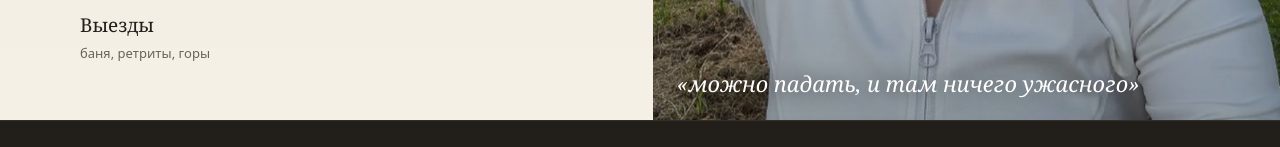
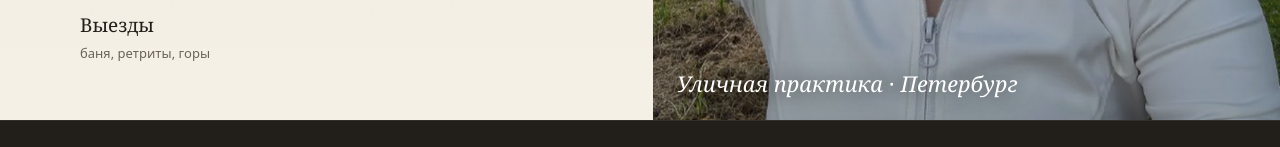
Before and after one commit to sergbcv-debug/yoga-demo, a plain HTML site: page index.html in a window 1280 px wide. Shown: the part 752-899 px from the top of the page. Drawn offline with Linux system fonts and the light colour scheme.

Commit message:
Убрал повтор цитаты под портретом

```diff
--- a/index.html
+++ b/index.html
@@ -245,7 +245,7 @@ h2{font-family:var(--serif);font-size:clamp(30px,4.2vw,52px);line-height:1.04;fo
     </div>
     <figure class="hero-photo">
       <img src="assets/hero.webp" width="900" height="1200" alt="Ангелина на улице с микрофоном — ведёт практику" fetchpriority="high">
-      <figcaption class="hero-quote">«можно падать, и там ничего ужасного»</figcaption>
+      <figcaption class="hero-quote">Уличная практика · Петербург</figcaption>
     </figure>
   </section>
 
```
